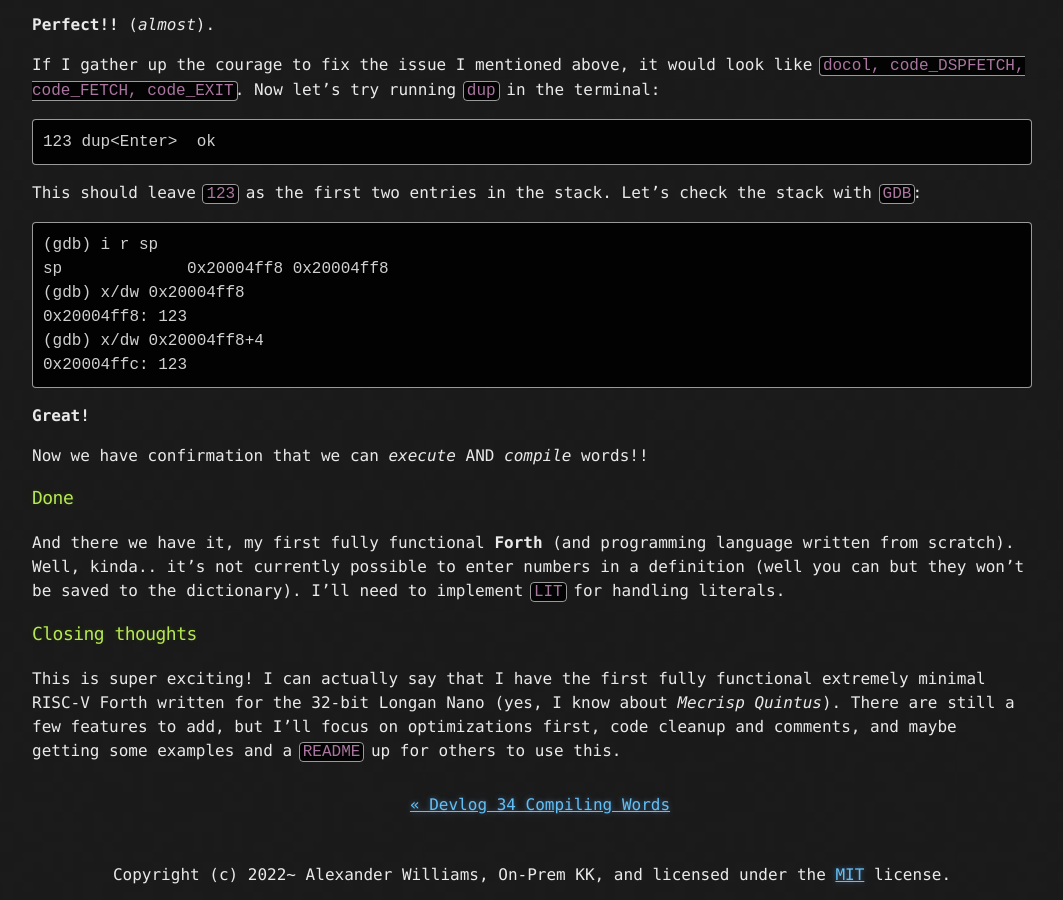
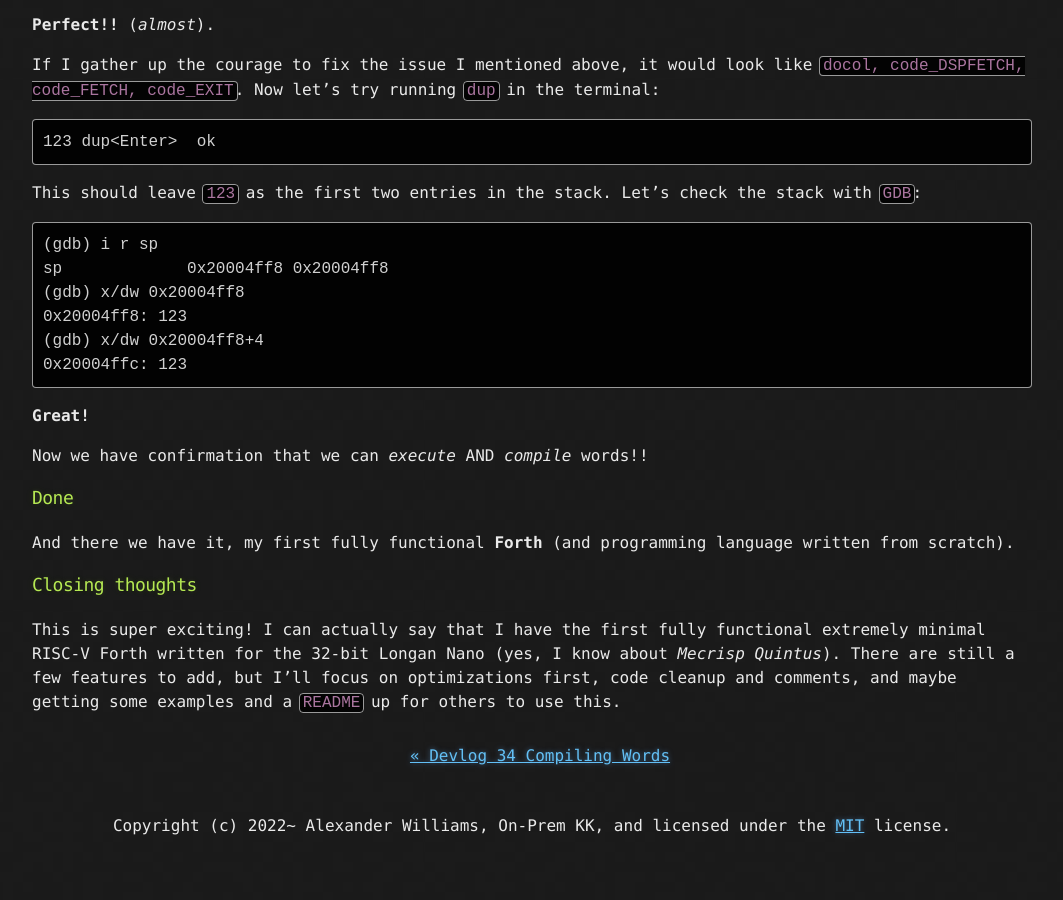
Before and after one commit to aw/fiveforths, a Jekyll site: the page built from logs/_posts/2023-01-06-devlog-35-compiling-words-pt2.md, in a window 1280 px wide and 900 px high, scrolled down 2049 px. Shown: the whole window, without its empty margins (108-1171 px from the left). Built offline with Jekyll 4.4.1, drawn with Linux system fonts in a browser that asks for light colours; after the commit the page ends 2900 px from its top, so only the background shows below that.

Commit message:
Numbers work

```diff
--- a/logs/_posts/2023-01-06-devlog-35-compiling-words-pt2.md
+++ b/logs/_posts/2023-01-06-devlog-35-compiling-words-pt2.md
@@ -105,7 +105,7 @@ Now we have confirmation that we can _execute_ AND _compile_ words!!
 
 ### Done
 
-And there we have it, my first fully functional **Forth** (and programming language written from scratch). Well, kinda.. it's not currently possible to enter numbers in a definition (well you can but they won't be saved to the dictionary). I'll need to implement `LIT` for handling literals.
+And there we have it, my first fully functional **Forth** (and programming language written from scratch).
 
 ### Closing thoughts
 
```
